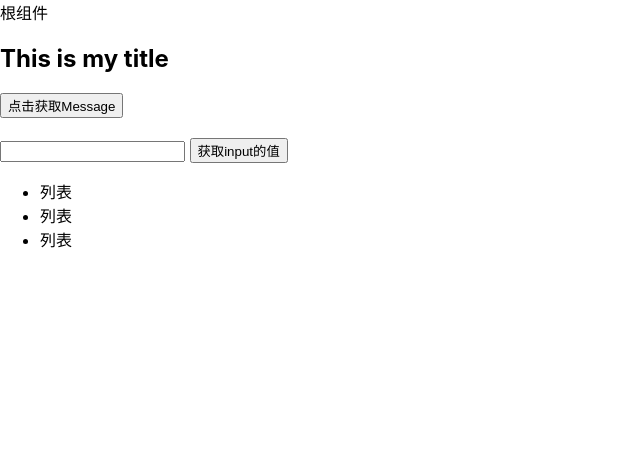
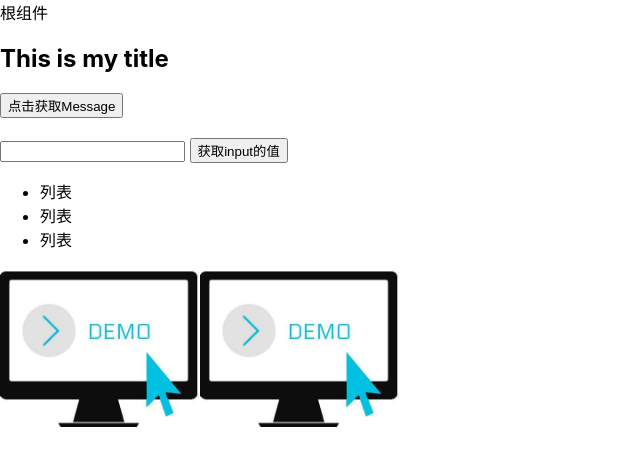
Before and after one commit to jackniu/react-app, a React (Create React App) app: page / in a window 1280 px wide. Shown: the top 466 px of the page, without its empty margins (0-640 px from the left). Built offline with nearby package versions, Linux system fonts and the light colour scheme.

Commit message:
Add demo image.

```diff
--- a/src/assets/css/index.css
+++ b/src/assets/css/index.css
@@ -19,3 +19,7 @@ code {
 .logo {
   height: 100px;
 }
+
+.myimg img {
+  width: 200px;
+}
--- a/src/components/News.js
+++ b/src/components/News.js
@@ -1,4 +1,6 @@
 import React from 'react';
+import '../assets/css/index.css';
+import demo_image from '../assets/images/demo.jpg'
 
 class News extends React.Component {
     constructor(props) {
@@ -12,6 +14,10 @@ class News extends React.Component {
                     <li>列表</li>
                     <li>列表</li>
                 </ul>
+                <div className="myimg"><img src={demo_image} alt="" />
+                    <img src={require('../assets/images/demo.jpg')} alt="" />
+                </div>
+                <div></div>
             </div>
         )
     }
```
Also changed, not shown: src/assets/images/demo.jpg (added).
